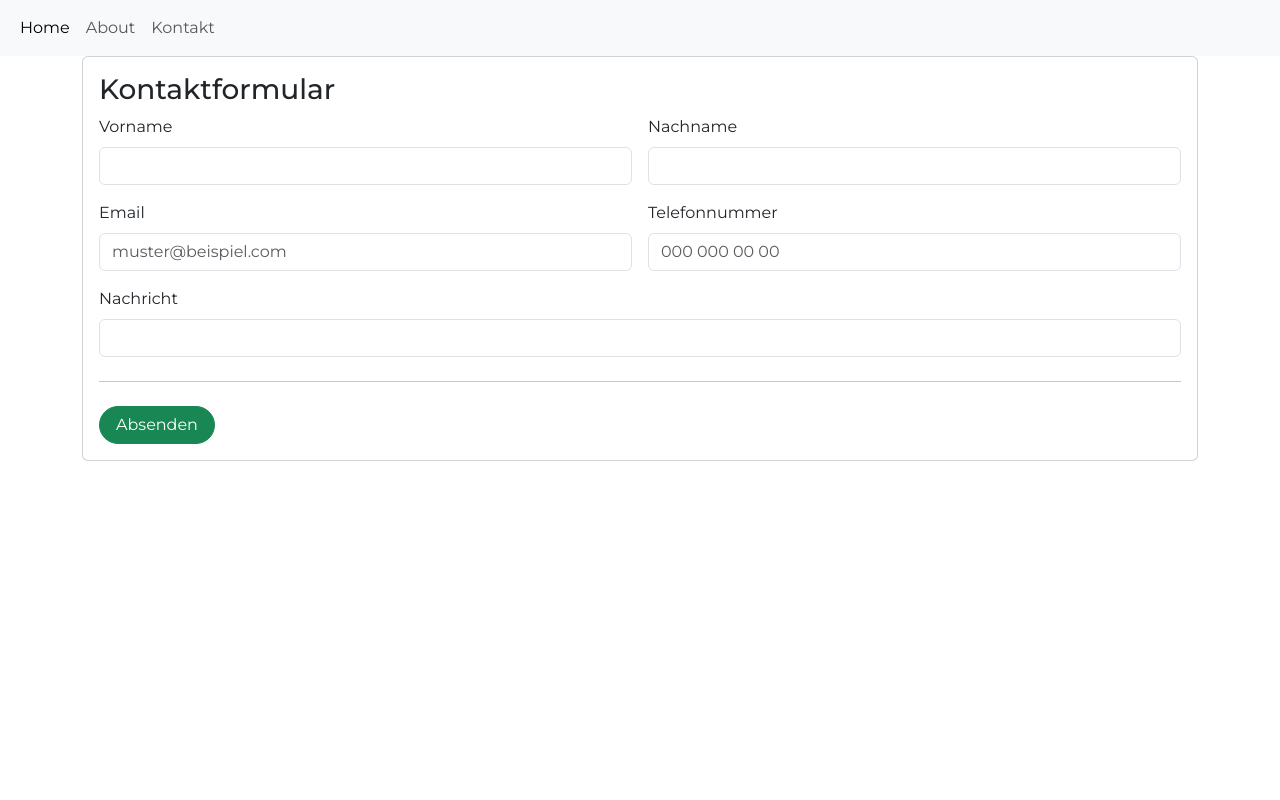
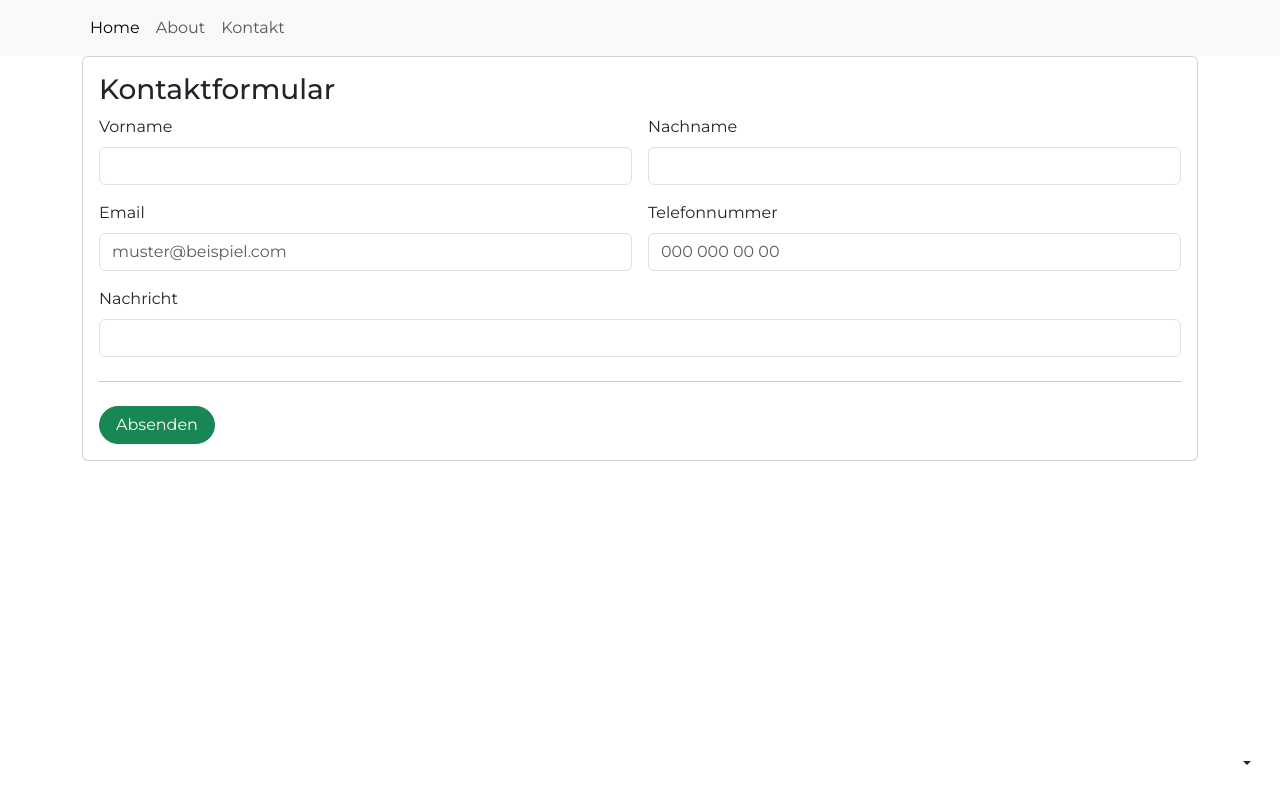
Before and after one commit to lunarpotato/website_dogcoach, a Next.js app: page /contact in a window 1280 px wide. Built offline with nearby package versions, Linux system fonts and the light colour scheme.

Commit message:
layout adjustment, sass integration update, dependencies update

```diff
--- a/app/about/page.tsx
+++ b/app/about/page.tsx
@@ -1,7 +1,9 @@
 export default function About() {
     return (
       <main>
+        <div className='container'>
       <h4>About Page</h4>
+      </div>
       </main>
 
     );
--- a/app/components/Form/KontaktForm.module.scss
+++ b/app/components/Form/KontaktForm.module.scss
@@ -1 +1,8 @@
-$btn-success: #2D4A00;
+$primary: #8FB15C;
+
+.container_special {
+
+    background-color: $primary ;
+
+
+}
--- a/app/components/Form/KontaktForm.tsx
+++ b/app/components/Form/KontaktForm.tsx
@@ -8,7 +8,7 @@ export default function CreateForm() {
   return (
     <Form action="/search" >
       <>
-      <div className="container">
+      <div className="container container_special">
 
         <div className='card'>
           <div className='card-body'>
--- /dev/null
+++ b/app/components/Modetoggle/ModeToggle.tsx
@@ -0,0 +1,37 @@
+import styles from './components/Modetoggle/ModeToggle.module.scss';
+
+export default function Navbar() {
+    return (
+
+        <div className="dropdown position-fixed bottom-0 end-0 mb-3 me-3 bd-mode-toggle">
+      <button className="btn btn-bd-primary py-2 dropdown-toggle d-flex align-items-center" id="bd-theme" type="button" aria-expanded="false" data-bs-toggle="dropdown" aria-label="Toggle theme (light)">
+        <svg className="bi my-1 theme-icon-active" width="1em" height="1em"><use href="#sun-fill"></use></svg>
+        <span className="visually-hidden" id="bd-theme-text">Toggle theme</span>
+      </button>
+      <ul className="dropdown-menu dropdown-menu-end shadow" aria-labelledby="bd-theme-text">
+        <li>
+          <button type="button" className="dropdown-item d-flex align-items-center active" data-bs-theme-value="light" aria-pressed="true">
+            <svg className="bi me-2 opacity-50" width="1em" height="1em"><use href="#sun-fill"></use></svg>
+            Light
+            <svg className="bi ms-auto d-none" width="1em" height="1em"><use href="#check2"></use></svg>
+          </button>
+        </li>
+        <li>
+          <button type="button" className="dropdown-item d-flex align-items-center" data-bs-theme-value="dark" aria-pressed="false">
+            <svg className="bi me-2 opacity-50" width="1em" height="1em"><use href="#moon-stars-fill"></use></svg>
+            Dark
+            <svg className="bi ms-auto d-none" width="1em" height="1em"><use href="#check2"></use></svg>
+          </button>
+        </li>
+        <li>
+          <button type="button" className="dropdown-item d-flex align-items-center" data-bs-theme-value="auto" aria-pressed="false">
+            <svg className="bi me-2 opacity-50" width="1em" height="1em"><use href="#circle-half"></use></svg>
+            Auto
+            <svg className="bi ms-auto d-none" width="1em" height="1em"><use href="#check2"></use></svg>
+          </button>
+        </li>
+      </ul>
+    </div>
+
+    )
+}
--- a/app/components/Navbar/Navbar.tsx
+++ b/app/components/Navbar/Navbar.tsx
@@ -1,10 +1,13 @@
-import Link from "next/link";
+import Link from 'next/link';
+import styles from './components/Navbar/Navbar.module.scss';
 
 export default function Navbar() {
     return (
 
      <nav className="navbar navbar-expand-lg bg-body-tertiary">
          <div className="container-fluid">
+
+            <div className="container">
 
                 <ul className="navbar-nav me-auto mb-2 mb-lg-0">
                     <li className="nav-item">
@@ -21,6 +24,8 @@ export default function Navbar() {
 
                 </ul>
 
+            </div>
+
 
 
       </div>
--- a/app/costum-bootstrap.scss
+++ b/app/costum-bootstrap.scss
@@ -1,8 +1,7 @@
-$primary: #8FB15C;  // Eigene Hauptfarbe
-$secondary: #90739A;
+//$primary: #8FB15C;  // Eigene Hauptfarbe
+//$secondary: #90739A;
+
+// Include any default variable overrides here (though functions won't be available)
 
 
-
-
-
-@import 'bootstrap/dist/css/bootstrap.min.css';
+@import 'node_modules/bootstrap/scss/bootstrap';
--- a/app/layout.tsx
+++ b/app/layout.tsx
@@ -3,6 +3,7 @@ import { Montserrat } from "next/font/google";
 
 // components
 import Navbar from './components/Navbar/Navbar'
+import ModeToggle from './components/Modetoggle/ModeToggle'
 
 
 const montserrat = Montserrat({
@@ -25,7 +26,9 @@ export default function RootLayout({
     <html lang="de">
       <body className={montserrat.className}>
         <Navbar/>
+        <ModeToggle/>
         {children}
+
       </body>
     </html>
   );
--- a/app/page.tsx
+++ b/app/page.tsx
@@ -1,7 +1,9 @@
 export default function Home() {
     return (
       <main>
-      <h3>Landing Page</h3>
+        <div className="container">
+          <h3>Landing Page</h3>
+        </div>
       </main>
 
     );
```
Also changed, not shown: package.json (+8 -5 lines), app/components/Modetoggle/ModeToggle.module.scss (added), 1 other file (tests, documents, lock files or other folders). Lines whose indentation alone changed are shown as unchanged.
